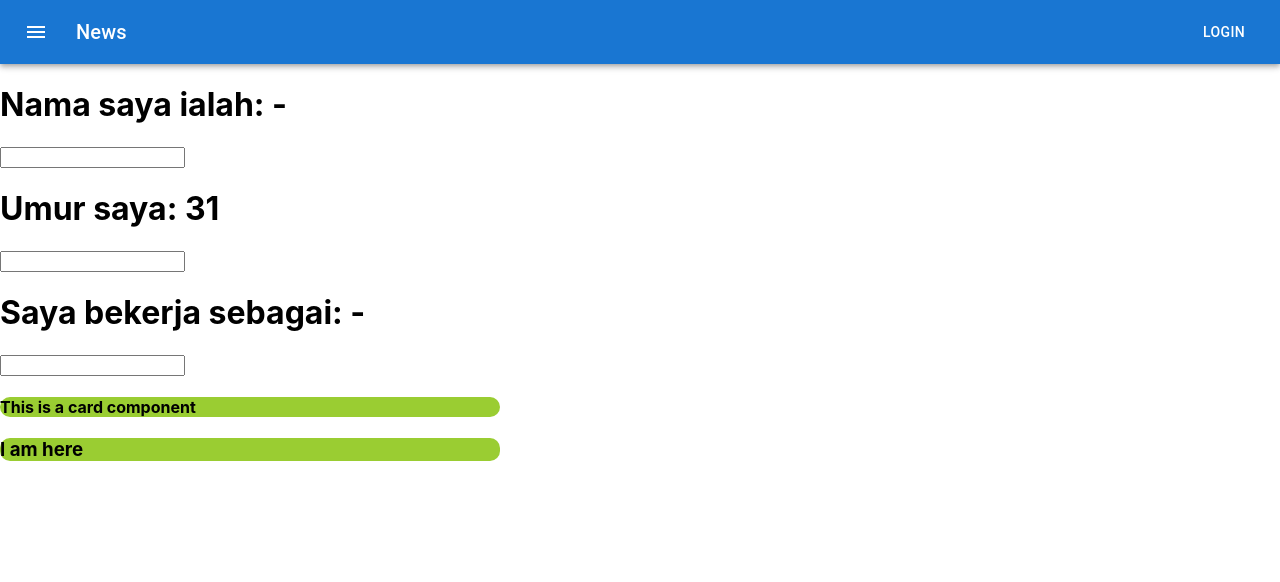
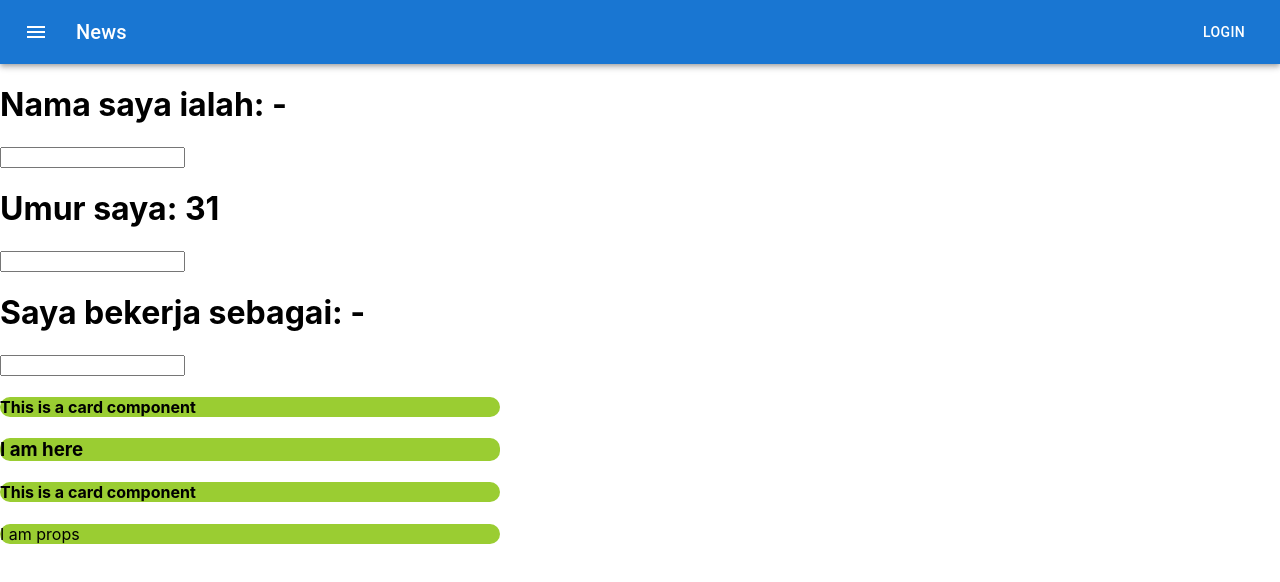
Before and after one commit to safwanrazali/class-clazzy, a React (Create React App) app in the folder my-react-app/: page / in a window 1280 px wide. Shown: the top 582 px of the page. Built offline with nearby package versions, Linux system fonts and the light colour scheme.

Commit message:
1. create a props 2. using a props 3. reuse components (MyCard)

```diff
--- a/my-react-app/src/components/MyCard.jsx
+++ b/my-react-app/src/components/MyCard.jsx
@@ -2,7 +2,9 @@ import React from "react";
 import myCardStyle from '../styles/MyCard.module.css';
 
 const MyCard = (props) => {
-    const {children} = props
+
+    const {children, description} = props
+
     return (
         <div >
             <div className={myCardStyle.container}>
@@ -11,6 +13,10 @@ const MyCard = (props) => {
             </h4>
             </div>
             <div className={myCardStyle.container}>
+                <p>
+                    {description}
+
+                </p>
             {children}
             </div>
         </div>
--- a/my-react-app/src/pages/LandingPage.jsx
+++ b/my-react-app/src/pages/LandingPage.jsx
@@ -35,6 +35,7 @@ const LandingPage = () => {
             I am here
         </h3>
     </MyCard>
+    <MyCard description="I am props"/>
 
     </div>
 
```
